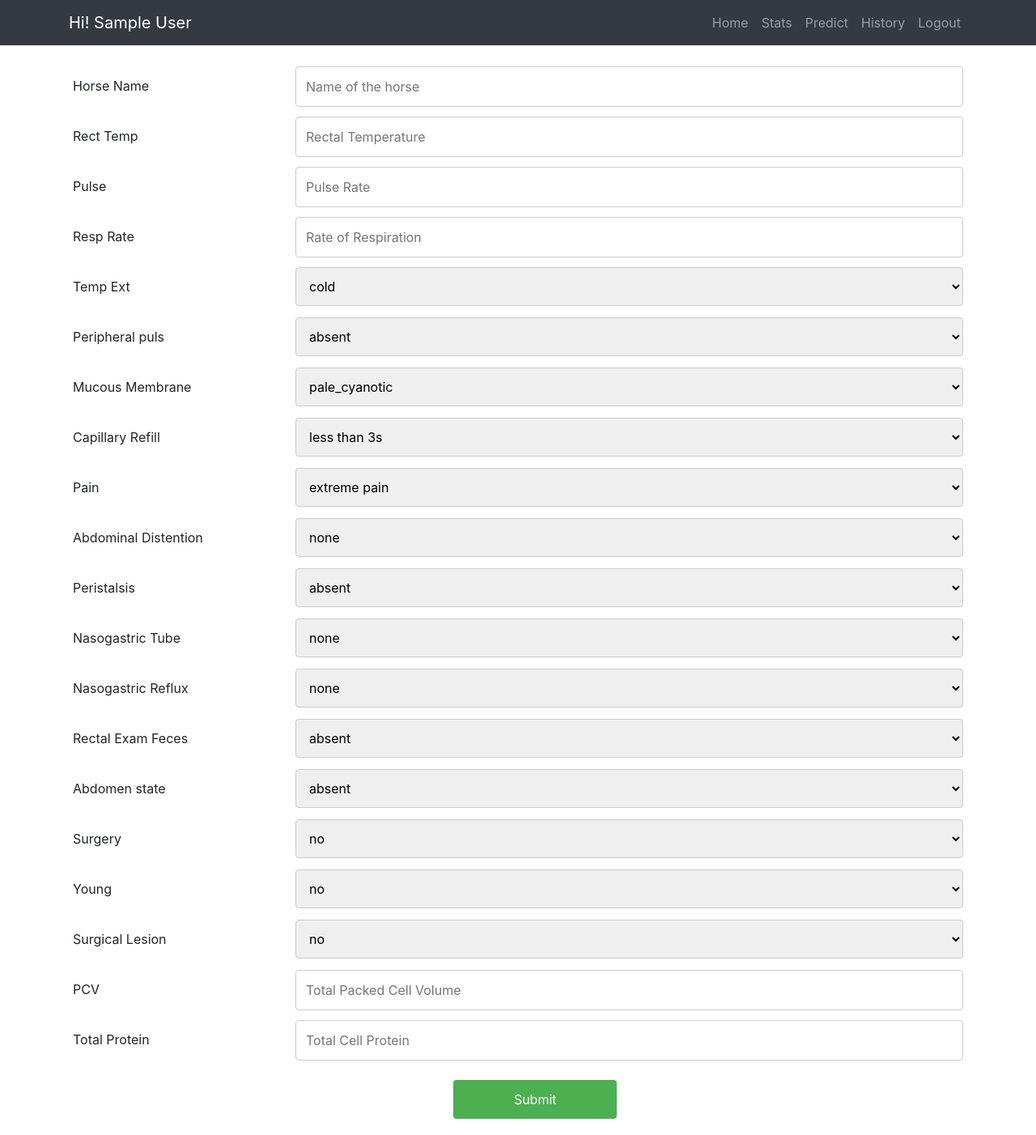
After one commit to CapstoneProject18/Horse-Health-Predictor, a Flask app: page /predict in a window 1280 px wide. The commit adds this page. Shown: the whole page at 81% size. Run offline with Flask 2, Linux system fonts and the light colour scheme; the visitor is signed in with stand-in values (Sample User, id 1); some libraries are stand-ins or nearby versions.

Commit message:
Added the input form for model

```diff
--- a/Flask/fla.py
+++ b/Flask/fla.py
@@ -101,10 +101,25 @@ def logout():
 		flash('You have been logged out','Success!')
 		return redirect('/')
 
+@app.route('/predict')
+def predictor():
+	if session['logged_in']:
+		content = getContentPredict()
+		return render_template('home.html',user_name='Hi! '+session['username'],content=content)
+	else:
+		flash('Please login to continue','Oops!')
+		return redirect('/')
+
+
 #Home Content returned Here
 def getContentHome():
-	welx = open('templates/welx.txt','r').read()
+	welx = open('templates/welx.html','r').read()
 	return Markup(welx)
+
+#Predict Content returned Here
+def getContentPredict():
+	pred = open('templates/form.html','r').read()
+	return Markup(pred)
 
 if __name__ == "__main__":
 	app.run(debug=True)
--- /dev/null
+++ b/Flask/templates/form.html
@@ -0,0 +1,339 @@
+<!DOCTYPE html>
+<html>
+<head>
+<meta name="viewport" content="width=device-width, initial-scale=1">
+<style>
+* {
+  box-sizing: border-box;
+}
+
+input[type=text], select, textarea {
+  width: 100%;
+  padding: 12px;
+  border: 1px solid #ccc;
+  border-radius: 4px;
+  resize: vertical;
+}
+
+label {
+  padding: 12px 12px 12px 0;
+  display: inline-block;
+}
+
+input[type=submit] {
+  background-color: #4CAF50;
+  color: white;
+  padding: 12px 20px;
+  border: none;
+  border-radius: 4px;
+  cursor: pointer;
+  float: right;
+}
+
+input[type=submit]:hover {
+  background-color: #45a049;
+}
+
+.container1 {
+  border-radius: 5px;
+  background-color: #ffffff;
+  padding: 20px;
+}
+
+.col-25 {
+  float: left;
+  width: 25%;
+  margin-top: 6px;
+}
+
+.col-75 {
+  float: left;
+  width: 75%;
+  margin-top: 6px;
+}
+
+/* Clear floats after the columns */
+.row:after {
+  content: "";
+  display: table;
+  clear: both;
+}
+
+/* Responsive layout - when the screen is less than 600px wide, make the two columns stack on top of each other instead of next to each other */
+@media screen and (max-width: 600px) {
+  .col-25, .col-75, input[type=submit] {
+    width: 100%;
+    margin-top: 0;
+  }
+}
+</style>
+</head>
+<body>
+<div class="container1">
+  <form action="/action_page.php">
+    <div class="row">
+      <div class="col-25">
+        <label for="fname">Horse Name</label>
+      </div>
+      <div class="col-75">
+        <input type="text" id="hname" name="horse name" placeholder="Name of the horse">
+      </div>
+    </div>
+    <div class="row">
+      <div class="col-25">
+        <label for="rtemp">Rect Temp</label>
+      </div>
+      <div class="col-75">
+        <input type="text" id="rtemp" name="recttemp" placeholder="Rectal Temperature">
+      </div>
+    </div>
+    <div class="row">
+      <div class="col-25">
+        <label for="pulse">Pulse</label>
+      </div>
+      <div class="col-75">
+        <input type="text" id="pulse" name="pulse" placeholder="Pulse Rate">
+      </div>
+    </div>
+
+    <div class="row">
+      <div class="col-25">
+        <label for="rrate">Resp Rate</label>
+      </div>
+      <div class="col-75">
+        <input type="text" id="rrate" name="resprate" placeholder="Rate of Respiration">
+      </div>
+    </div>
+
+    <div class="row">
+      <div class="col-25">
+        <label for="TempExt">Temp Ext</label>
+      </div>
+      <div class="col-75">
+        <select id="TempExt" name="TempExt">
+          <option value="cold">cold</option>
+          <option value="cool">cool</option>
+          <option value="normal">normal</option>
+          <option value="warm">warm</option>
+          <option value="<UNK>">Unknown</option>
+        </select>
+      </div>
+    </div>
+
+    <div class="row">
+      <div class="col-25">
+        <label for="perpulse">Peripheral puls</label>
+      </div>
+      <div class="col-75">
+        <select id="perpulse" name="perpulse">
+          <option value="absent">absent</option>
+          <option value="reduced">reduced</option>
+          <option value="normal">normal</option>
+          <option value="increased">increased</option>
+          <option value="<UNK>">unknown</option>
+        </select>
+      </div>
+    </div>
+
+    <div class="row">
+      <div class="col-25">
+        <label for="mucmem">Mucous Membrane</label>
+      </div>
+      <div class="col-75">
+        <select id="mucmem" name="mucmem">
+          <option value="pale_cyanotic">pale_cyanotic</option>
+          <option value="pale_pink">pale_pink</option>
+          <option value="dark_cyanotic">dark_cyanotic</option>
+          <option value="normal_pink">normal_pink</option>
+          <option value="bright_red">bright_red</option>
+          <option value="bright_pink">bright_pink</option>
+          <option value="<UNK>">unknown</option>
+        </select>
+      </div>
+    </div>
+
+    <div class="row">
+      <div class="col-25">
+        <label for="capref">Capillary Refill</label>
+      </div>
+      <div class="col-75">
+        <select id="capref" name="capref">
+          <option value="less_3_sec">less than 3s</option>
+          <option value="3">3s</option>
+          <option value="more_3_sec">more than 3s</option>
+          <option value="<UNK>">unknown</option>
+        </select>
+      </div>
+    </div>
+
+    <div class="row">
+      <div class="col-25">
+        <label for="pain">Pain</label>
+      </div>
+      <div class="col-75">
+        <select id="pain" name="pain">
+          <option value="extreme_pain">extreme pain</option>
+          <option value="mild_pain">mild pain</option>
+          <option value="depressed">depressed</option>
+          <option value="severe_pain">severe Pain</option>
+          <option value="alert">alert</option>
+          <option value="<UNK>">unknown</option>
+        </select>
+      </div>
+    </div>
+
+    <div class="row">
+      <div class="col-25">
+        <label for="abdist">Abdominal Distention</label>
+      </div>
+      <div class="col-75">
+        <select id="abdist" name="abdist">
+          <option value="none">none</option>
+          <option value="slight">slight</option>
+          <option value="moderate">moderate</option>
+          <option value="severe">severe</option>
+          <option value="<UNK>">unknown</option>
+        </select>
+      </div>
+    </div>
+
+    <div class="row">
+      <div class="col-25">
+        <label for="pstals">Peristalsis</label>
+      </div>
+      <div class="col-75">
+        <select id="pstals" name="pstals">
+          <option value="absent">absent</option>
+          <option value="hypomotile">hypomotile</option>
+          <option value="normal">normal</option>
+          <option value="hypermotile">hypermotile</option>
+          <option value="<UNK>">unknown</option>
+        </select>
+      </div>
+    </div>
+
+    <div class="row">
+      <div class="col-25">
+        <label for="nstube">Nasogastric Tube</label>
+      </div>
+      <div class="col-75">
+        <select id="nstube" name="nstube">
+          <option value="none">none</option>
+          <option value="slight">slight</option>
+          <option value="significant">significant</option>
+          <option value="<UNK>">unknown</option>
+        </select>
+      </div>
+    </div>
+
+    <div class="row">
+      <div class="col-25">
+        <label for="nsreflux">Nasogastric Reflux</label>
+      </div>
+      <div class="col-75">
+        <select id="nsreflux" name="nsreflux">
+          <option value="none">none</option>
+          <option value="less_1_liter">less than 1 ltr</option>
+          <option value="more_1_liter">more than 1 ltr</option>
+          <option value="<UNK>">unknown</option>
+        </select>
+      </div>
+    </div>
+
+    <div class="row">
+      <div class="col-25">
+        <label for="recexam">Rectal Exam Feces</label>
+      </div>
+      <div class="col-75">
+        <select id="recexam" name="recexam">
+          <option value="absent">absent</option>
+          <option value="decreased">decreased</option>
+          <option value="normal">normal</option>
+          <option value="increased">increased</option>
+          <option value="<UNK>">unknown</option>
+        </select>
+      </div>
+    </div>
+
+    <div class="row">
+      <div class="col-25">
+        <label for="abd">Abdomen state</label>
+      </div>
+      <div class="col-75">
+        <select id="abd" name="abd">
+          <option value="normal">absent</option>
+          <option value="distend_small">decreased</option>
+          <option value="distend_large">normal</option>
+          <option value="firm">increased</option>
+          <option value="other">other</option>
+          <option value="<UNK>">unknown</option>
+        </select>
+      </div>
+    </div>
+
+   <div class="row">
+      <div class="col-25">
+        <label for="surgery">Surgery</label>
+      </div>
+      <div class="col-75">
+        <select id="surgery" name="surgery">
+          <option value="0">no</option>
+          <option value="1">yes</option>
+        </select>
+      </div>
+    </div>
+
+    <div class="row">
+      <div class="col-25">
+        <label for="young">Young</label>
+      </div>
+      <div class="col-75">
+        <select id="young" name="young">
+          <option value="0">no</option>
+          <option value="1">yes</option>
+        </select>
+      </div>
+    </div>
+
+    <div class="row">
+      <div class="col-25">
+        <label for="slesion">Surgical Lesion</label>
+      </div>
+      <div class="col-75">
+        <select id="slesion" name="slesion">
+          <option value="0">no</option>
+          <option value="1">yes</option>
+        </select>
+      </div>
+    </div>
+
+    <div class="row">
+      <div class="col-25">
+        <label for="pcv">PCV</label>
+      </div>
+      <div class="col-75">
+        <input type="text" id="pcv" name="pcv" placeholder="Total Packed Cell Volume">
+      </div>
+    </div>
+
+     <div class="row">
+      <div class="col-25">
+        <label for="tprotein">Total Protein</label>
+      </div>
+      <div class="col-75">
+        <input type="text" id="tprotein" name="tprotein" placeholder="Total Cell Protein">
+      </div>
+    </div>
+
+    <div class="row" style="padding-top: 12px; padding-right: 40%; ">
+     <div class="col-25">
+      </div>
+      <div class="col-75">
+        <input type="submit" value="Submit" style="width: 40%;">
+      </div>
+    </div>
+  </form>
+</div>
+
+</body>
+</html>
--- a/Flask/templates/home.html
+++ b/Flask/templates/home.html
@@ -26,7 +26,7 @@
         </button>
         <div class="collapse navbar-collapse" id="navbarResponsive">
           <ul class="navbar-nav ml-auto">
-              <a class="nav-link" href="#">Home
+              <a class="nav-link" href="/home">Home
                 <span class="sr-only">(current)</span>
               </a>
             </li>
@@ -34,7 +34,7 @@
               <a class="nav-link" href="#">Stats</a>
             </li>
             <li class="nav-item">
-              <a class="nav-link" href="#">Predict</a>
+              <a class="nav-link" href="/predict">Predict</a>
             </li>
             <li class="nav-item">
               <a class="nav-link" href="#">History</a>
```
Also changed, not shown: Flask/templates/welx.html (renamed from Flask/templates/welx.txt).
